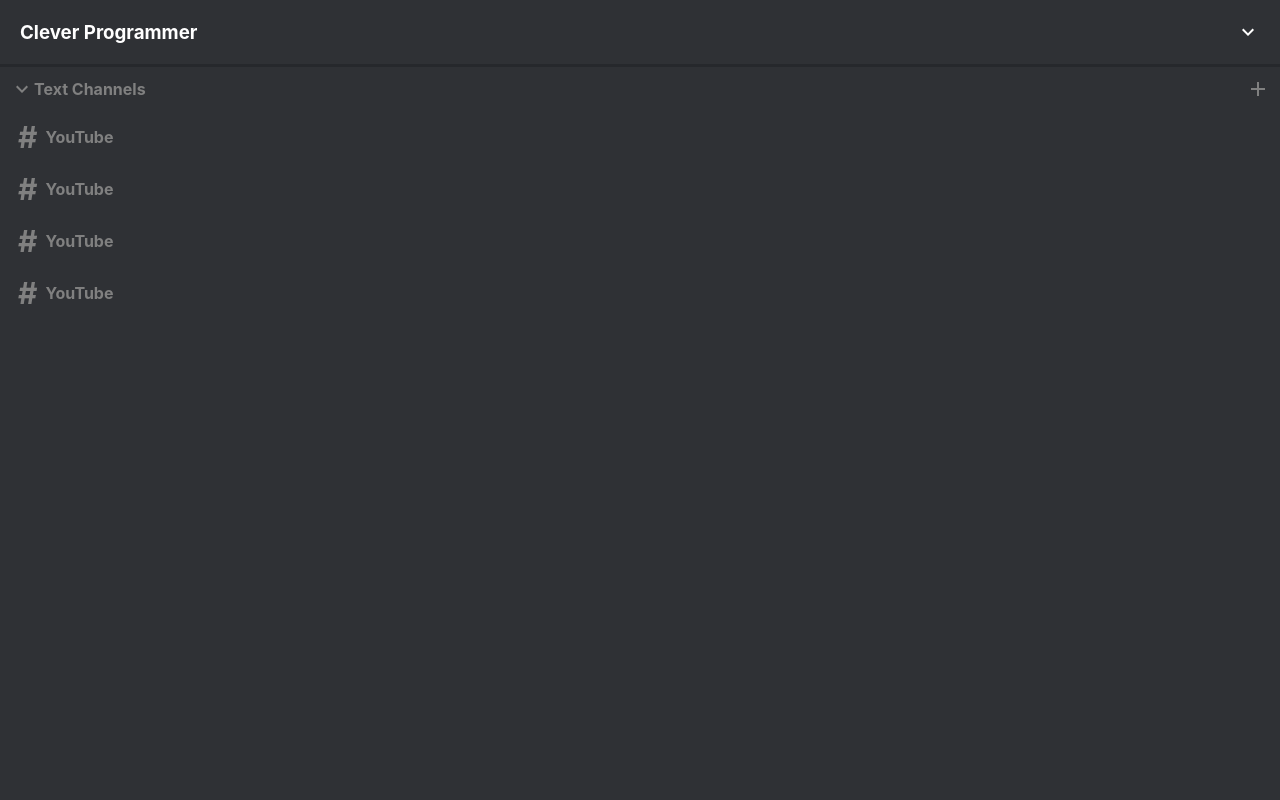
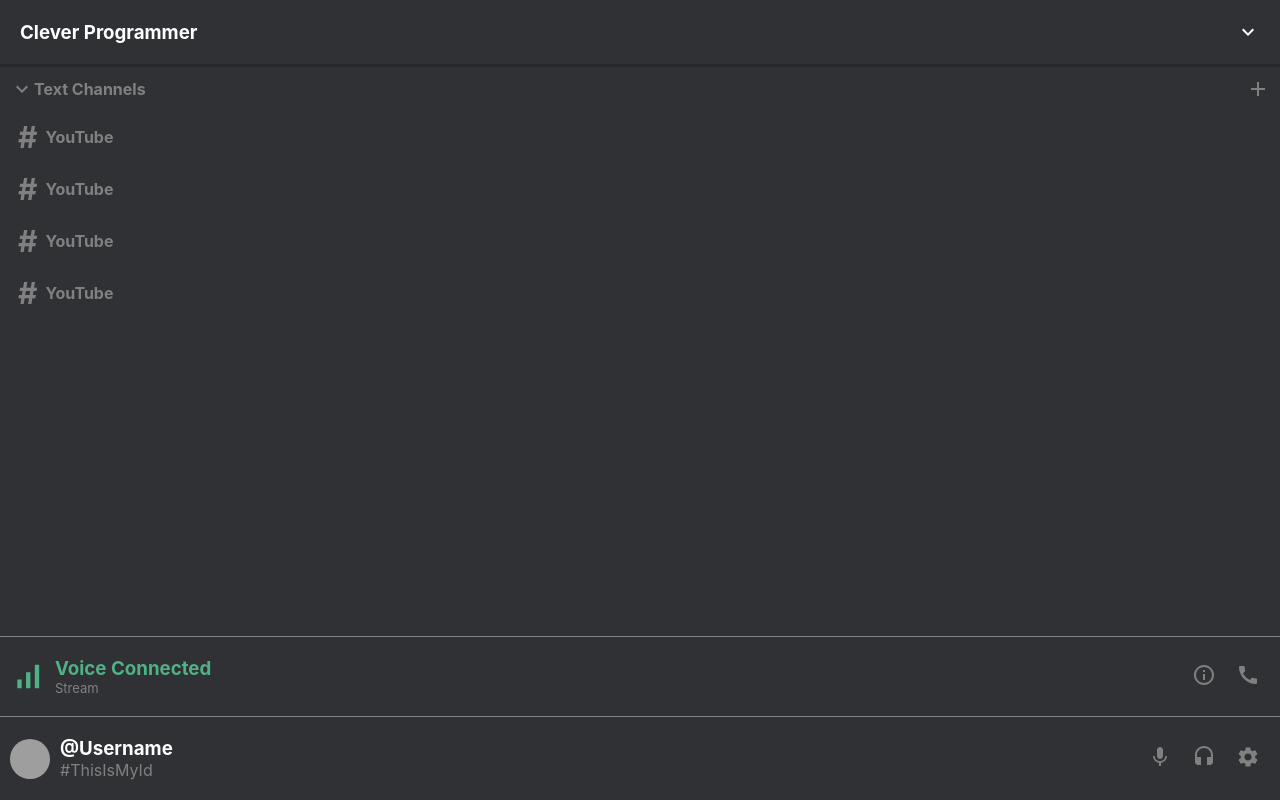
Before and after one commit to MeryAmun/discord-clone, a React (Create React App) app: page / in a window 1280 px wide. Built offline with nearby package versions, Linux system fonts and the light colour scheme; grey boxes are pictures that could not be loaded.

Commit message:
sidebar done

```diff
--- a/src/components/sidebar/Sidebar.js
+++ b/src/components/sidebar/Sidebar.js
@@ -1,35 +1,67 @@
-import React from 'react'
-import './sidebar.css'
-import { ExpandMore } from '@mui/icons-material'
-import AddIcon from '@mui/icons-material/Add';
-import { SidebarChannels } from '../index'
+import React from "react";
+import "./sidebar.css";
+import { ExpandMore } from "@mui/icons-material";
+import AddIcon from "@mui/icons-material/Add";
+import SignalCellularAltIcon from "@mui/icons-material/SignalCellularAlt";
+import CallIcon from "@mui/icons-material/Call";
+import InfoOutlinedIcon from "@mui/icons-material/InfoOutlined";
+import { SidebarChannels } from "../index";
+import Avatar from '@mui/material/Avatar';
+import MicIcon from '@mui/icons-material/Mic';
+import HeadsetIcon from '@mui/icons-material/Headset';
+import SettingsIcon from '@mui/icons-material/Settings';
 
 const Sidebar = () => {
   return (
-    <div className='sidebar'>
-    <div className='sidebar__top'>
+    <div className="sidebar">
+      <div className="sidebar__top">
         <h3>Clever Programmer</h3>
-        <ExpandMore/>
+        <ExpandMore />
       </div>
       <div className="sidebar__channels">
         <div className="sidebar__channelsHeader">
           <div className="sidebar__header">
-          <ExpandMore/>
+            <ExpandMore />
             <h4>Text Channels</h4>
           </div>
 
-        <AddIcon className='sidebar__addChannel'/>
+          <AddIcon className="sidebar__addChannel" />
         </div>
         <div className="sidebar__channelsList">
-  <SidebarChannels/>
-  <SidebarChannels/>
-  <SidebarChannels/>
-  <SidebarChannels/>
+          <SidebarChannels />
+          <SidebarChannels />
+          <SidebarChannels />
+          <SidebarChannels />
+        </div>
+      </div>
+      <div className="sidebar__voice">
+        <SignalCellularAltIcon
+          className="sidebar__voiceIcon"
+          fontSize="large"
+        />
+        <div className="sidebar__voiceInfo">
+          <h3>Voice Connected</h3>
+          <p>Stream</p>
+        </div>
+        <div className="sidebar__voiceIcons">
+          <InfoOutlinedIcon />
+          <CallIcon />
+        </div>
+      </div>
+      <div className="sidebar__profile">
+        <Avatar src="https://media.licdn.com/dms/image/C4E03AQFR7jcZoAzLRA/profile-displayphoto-shrink_100_100/0/1591992426375?e=1680739200&v=beta&t=oBf3XhxUFn9rOIz1SqEsMnVa_p3vlk5leLQ0q2LjLN4"/>
+        <div className="sidebar__profileInfo">
+          <h3>@Username</h3>
+          <p>#ThisIsMyId</p>
+        </div>
+        <div className="sidebar__profileIcons">
+        <MicIcon/>
+        <HeadsetIcon/>
+        <SettingsIcon/>
         </div>
       </div>
     </div>
-  )
-}
+  );
+};
 
-
-export default Sidebar
+export default Sidebar;
--- a/src/components/sidebar/sidebar.css
+++ b/src/components/sidebar/sidebar.css
@@ -38,3 +38,40 @@ color: white;
     display: flex;
     align-items: center;
 }
+.sidebar__voice, .sidebar__profile{
+   display: flex;
+   justify-content: space-between;
+   align-items: center;
+   color: gray;
+   background-color: #2f3135;
+   padding: 10px;
+   border-top: 1px solid gray;
+}
+.sidebar__voiceIcon{
+color:#4fb185;
+}
+.sidebar__voiceInfo{
+flex: 1;
+padding: 10px;
+}
+.sidebar__voiceInfo > h3{
+    color:#4fb185;
+}
+.sidebar__voiceInfo > p {
+   font-size: small;
+}
+
+.sidebar__voiceIcons > .MuiSvgIcon-root{
+padding: 10px;
+}
+
+.sidebar__profileInfo{
+flex: 1;
+padding: 10px;
+}
+.sidebar__profileInfo > h3 {
+color: white;
+}
+.sidebar__profileIcons > .MuiSvgIcon-root{
+padding: 10px;
+}
```
Lines whose indentation alone changed are shown as unchanged.
